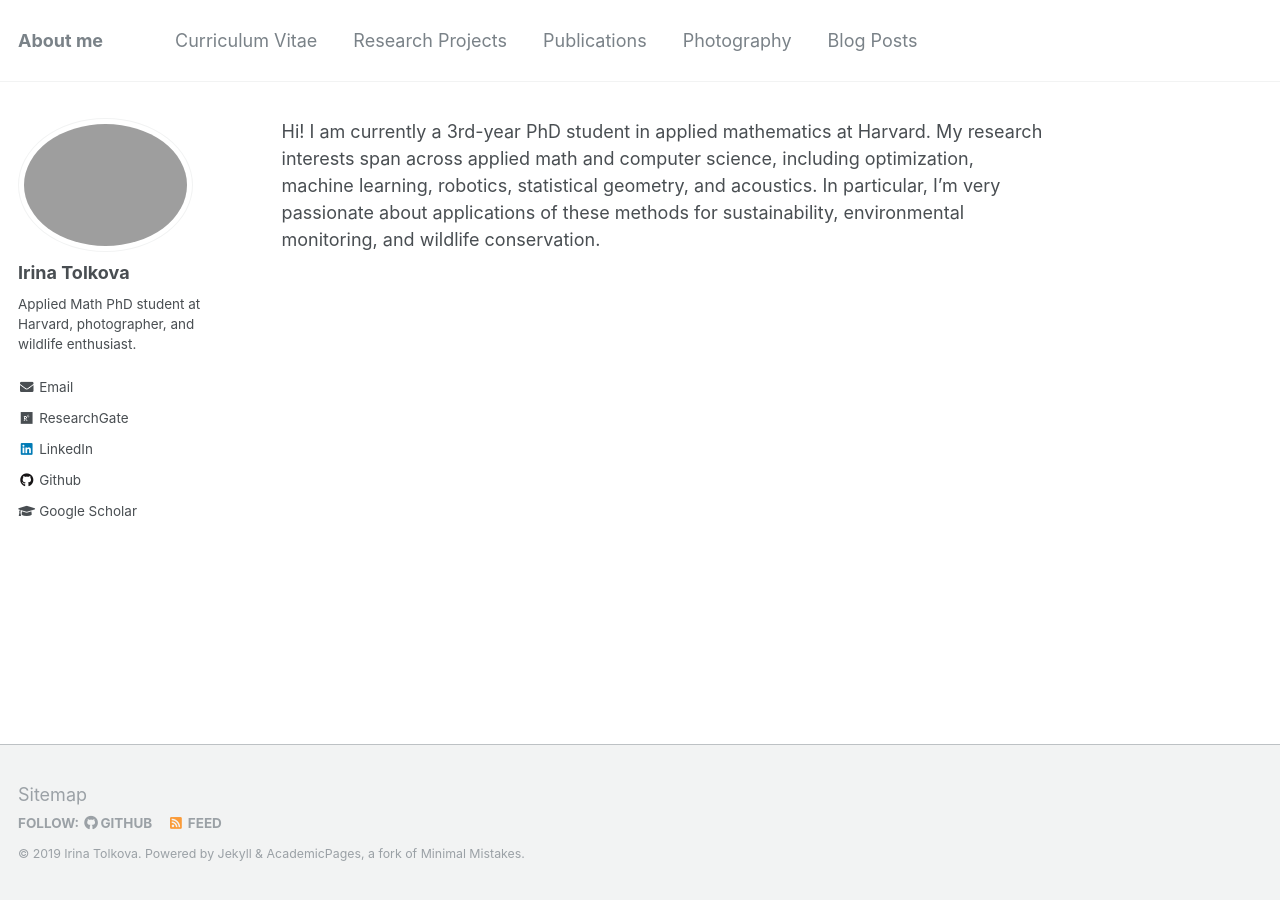
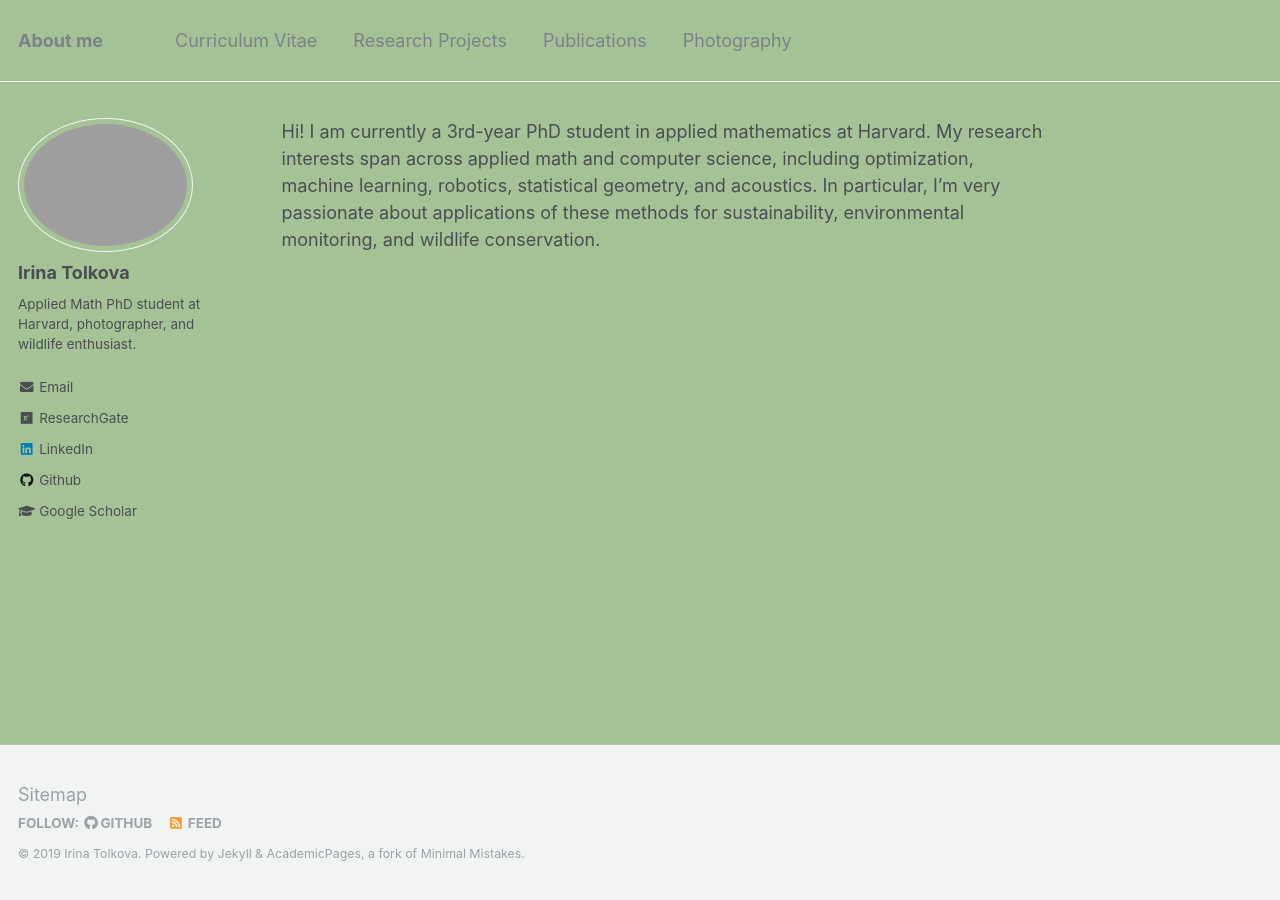
Before and after one commit to avokloti/avokloti.github.io, a Jekyll site: the page built from _pages/about.md, in a window 1280 px wide. Built offline with Jekyll 4.4.1, drawn with Linux system fonts in a browser that asks for light colours.

Commit message:
Color choosing

```diff
--- a/_data/navigation.yml
+++ b/_data/navigation.yml
@@ -24,8 +24,8 @@ main:
   #- title: "Portfolio"
   #  url: /portfolio/
 
-  - title: "Blog Posts"
-    url: /year-archive/
+  #- title: "Blog Posts"
+  #  url: /year-archive/
 
   #- title: "Guide"
   #  url: /markdown/
--- a/_sass/_variables.scss
+++ b/_sass/_variables.scss
@@ -54,7 +54,7 @@ $light-gray                 : mix(#fff, $gray, 50%);
 $lighter-gray               : mix(#fff, $gray, 90%);
 
 $body-color                 : #fff;
-$background-color           : #fff;
+$background-color           : #a5c297;
 $code-background-color      : #fafafa;
 $code-background-color-dark : $light-gray;
 $text-color                 : $dark-gray;
```
